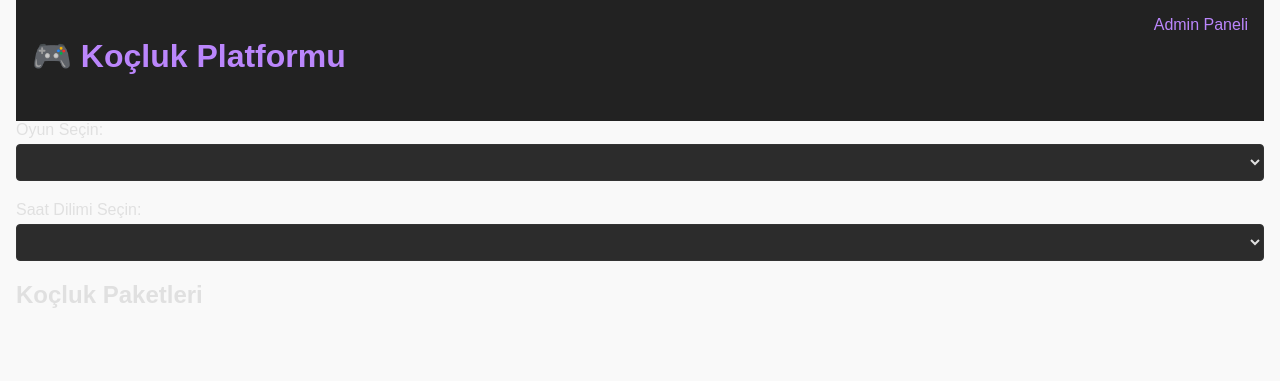
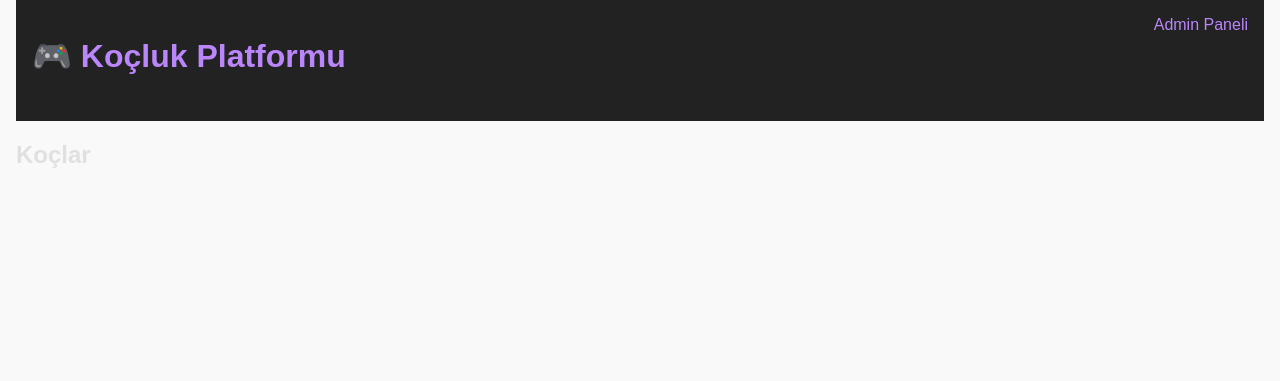
Before and after one commit to KeroRy1/OK-Oyun-Koclugu, a Flask app: page / in a window 1280 px wide. Shown: the top 381 px of the page. Run offline with Flask 3, Linux system fonts and the light colour scheme; lists and menus that the app fills with data are empty.

Commit message:
Update index.html

```diff
--- a/templates/index.html
+++ b/templates/index.html
@@ -1,40 +1,13 @@
-{% extends 'base.html' %}
-{% block title %}Ana Sayfa{% endblock %}
+{% extends "base.html" %}
 {% block content %}
-<form method="POST" action="/checkout">
-
-  <div class="form-group">
-    <label for="game">Oyun Seçin:</label>
-    <select name="game" id="game" required>
-      {% for g in games %}
-      <option value="{{ g }}">{{ g }}</option>
-      {% endfor %}
-    </select>
-  </div>
-
-  <div class="form-group">
-    <label for="time_slot">Saat Dilimi Seçin:</label>
-    <select name="time_slot" id="time_slot" required>
-      {% for t in time_slots %}
-      <option value="{{ t }}">{{ t }}</option>
-      {% endfor %}
-    </select>
-  </div>
-
-  <h2>Koçluk Paketleri</h2>
-  {% for p in packages %}
-  <div class="package">
-    <h3>{{ p.name }} – {{ p.price_tl }} TL</h3>
-    <ul>
-      {% for f in p.features %}
-      <li>{{ f }}</li>
-      {% endfor %}
-    </ul>
-    <button type="submit" name="package" value="{{ p.name }}">
-      Satın Al
-    </button>
-  </div>
-  {% endfor %}
-
-</form>
+<h2>Koçlar</h2>
+<ul>
+    {% for coach in coaches %}
+        <li>
+            <a href="{{ url_for('coach_profile', coach_id=coach.id) }}">
+                {{ coach.name }} – {{ coach.game }} ({{ coach.level }})
+            </a>
+        </li>
+    {% endfor %}
+</ul>
 {% endblock %}
```
